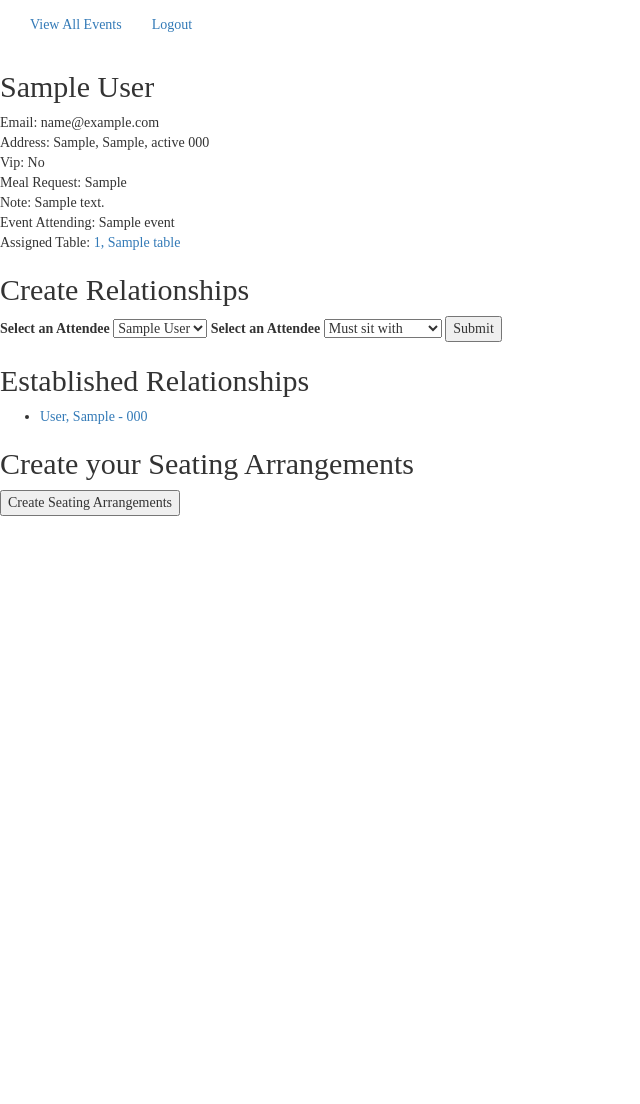
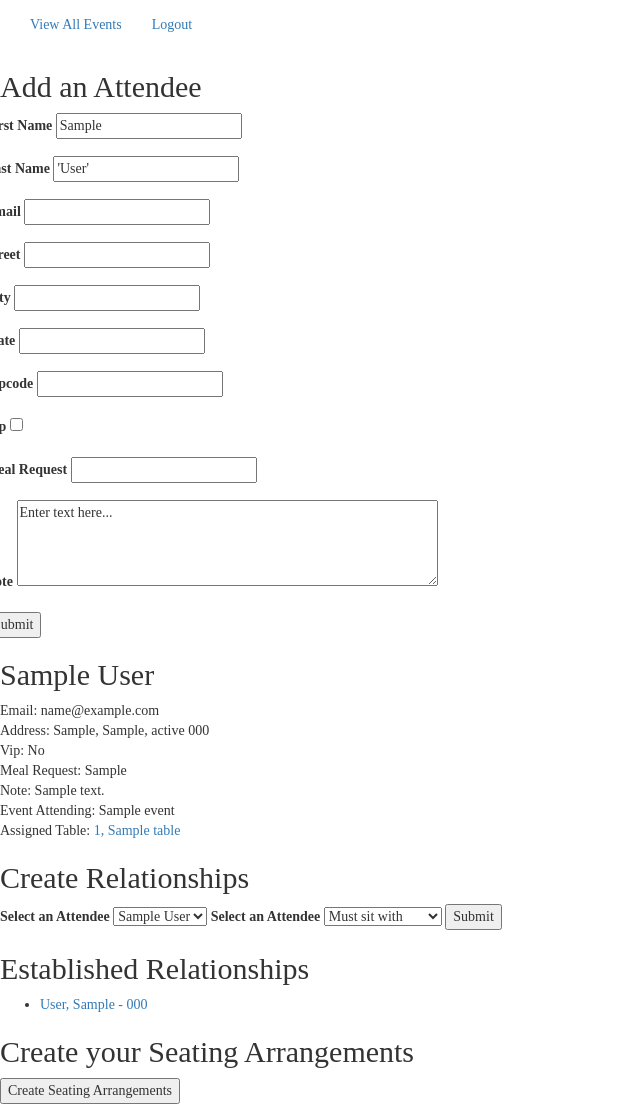
Before and after one commit to nurarenke/Seater, a Flask app: page /attendee/1/1 in a window 1280 px wide. Shown: the whole page, without its empty margins (0-640 px from the left). Before the commit the page ends 516 px from the top, so only its background shows below. Run offline with Flask 2, Linux system fonts and the light colour scheme; the visitor is signed in with stand-in values (Sample User, id 1); tables that the repository leaves empty hold one stand-in row (values such as "Sample post"); some libraries are stand-ins or nearby versions.

Commit message:
creating an edit form

```diff
--- a/server.py
+++ b/server.py
@@ -163,11 +163,7 @@ def create_attendee():
     zipcode = request.form.get('zipcode')
     meal_request = request.form.get('meal_request')
     note = request.form.get('note')
-    is_vip = request.form.get('vip')
-    if is_vip == 'True':
-        is_vip = True
-    else:
-        is_vip = False
+    is_vip = request.form.get('vip') == 'True'
 
     user_id = session.get("user_id")
     event_id = db.session.query(Event.event_id).filter(Event.user_id == user_id).first()
@@ -191,8 +187,16 @@ def create_attendee():
     return redirect('/attendee/{}/{}'.format(
                     new_attendee.attendee_id, new_attendee.event_id))
 
+@app.route('/attendee/<int:event_id>/new-attendee')
+def new_attendee(event_id):
+    '''Shows an empty attendee info page for filling out to make a new attendee.'''
+    attendee = None
+
+    return render_template("attendee.html",
+                            attendee=attendee)
+
 @app.route('/attendee/<int:attendee_id>/<int:event_id>')
-def attendee_detail(attendee_id, event_id):
+def edit_attendee(attendee_id, event_id):
     '''Show info about user and relationships.'''
     if is_not_logged_in():
         return redirect('/')
@@ -219,8 +223,6 @@ def attendee_detail(attendee_id, event_id):
             relationship_attendee = Attendee.query.get(r.primary_attendee)
 
         relationships_with_attendee.append((relationship_attendee, r.relationship_code))
-
-
 
     return render_template("attendee.html",
                             attendee=attendee,
--- a/templates/attendee.html
+++ b/templates/attendee.html
@@ -1,6 +1,110 @@
 {% extends 'base.html' %}
 {% block title %}Seater{% endblock %}
 {% block content %}
+{% if attendee == None %}
+<div class="well spaced" style="width:40%;">
+<!--Create an Attendee-->
+  <h2>Add an Attendee</h2>
+
+  <form id='add_attendee_form' class="form-horizontal" action='/create-attendee' method='POST'>
+    <div class="form-group">
+      <label>First Name</label>
+        <input type='text' name='first_name' required>
+    </div>
+    <div class="form-group">
+      <label>Last Name</label>
+        <input type='text' name='last_name' required>
+    </div>
+    <div class="form-group">
+      <label>Email</label>
+        <input type='email' name='email'>
+    </div>
+    <div class="form-group">
+      <label>Street</label>
+        <input type='text' name='street'>
+    </div>
+    <div class="form-group">
+      <label>City</label>
+        <input type='text' name='city'>
+    </div>
+    <div class="form-group">
+      <label>State</label>
+        <input type='text' name='state'>
+    </div>
+    <div class="form-group">
+      <label>Zipcode</label>
+        <input type='number' name='zipcode'>
+    </div>
+    <div class="form-group">
+      <label>Vip</label>
+       <input type='checkbox' name='vip' value='True'>
+    </div>
+    <div class="form-group">
+      <label>Meal Request</label>
+        <input type='text' name='meal_request'>
+    </div>
+    <div class="form-group">
+      <label>Note</label>
+        <textarea rows="4" cols="50" name="note" form='add_attendee_form'>Enter text here...
+        </textarea>
+    </div>
+    <div class="form-group">
+      <input type='submit' name='btn' value='Submit'>
+    </div>
+  </form>
+</div>
+{% else %}
+<div class='col-6' class="well spaced" style="width:40%;">
+<!--Create an Attendee-->
+  <h2>Add an Attendee</h2>
+
+  <form id='add_attendee_form' class="form-horizontal" action='/create-attendee' method='POST'>
+    <div class="form-group">
+      <label>First Name</label>
+        <input type='text' name='first_name' value='{{ attendee.first_name }}' required>
+    </div>
+    <div class="form-group">
+      <label>Last Name</label>
+        <input type='text' name='last_name' value="'{{ attendee.last_name }}'" required>
+    </div>
+    <div class="form-group">
+      <label>Email</label>
+        <input type='email' name='email'>
+    </div>
+    <div class="form-group">
+      <label>Street</label>
+        <input type='text' name='street'>
+    </div>
+    <div class="form-group">
+      <label>City</label>
+        <input type='text' name='city'>
+    </div>
+    <div class="form-group">
+      <label>State</label>
+        <input type='text' name='state'>
+    </div>
+    <div class="form-group">
+      <label>Zipcode</label>
+        <input type='number' name='zipcode'>
+    </div>
+    <div class="form-group">
+      <label>Vip</label>
+       <input type='checkbox' name='vip' value='True'>
+    </div>
+    <div class="form-group">
+      <label>Meal Request</label>
+        <input type='text' name='meal_request'>
+    </div>
+    <div class="form-group">
+      <label>Note</label>
+        <textarea rows="4" cols="50" name="note" form='add_attendee_form'>Enter text here...
+        </textarea>
+    </div>
+    <div class="form-group">
+      <input type='submit' name='btn' value='Submit'>
+    </div>
+  </form>
+</div>
 <!--display attendee-->
 <div>
   <h2>{{ attendee.first_name }} {{ attendee.last_name }}</h2>
@@ -77,4 +181,5 @@
 <form action='/table-assignments' method="POST">
 <input type='submit' name='btn' value='Create Seating Arrangements'>
 </div>
+{% endif %}
 {% endblock %}
--- a/templates/base.html
+++ b/templates/base.html
@@ -11,6 +11,7 @@
     <link rel="stylesheet" type="text/css" href="/static/mystyle.css">
 </head>
 <body>
+
 <div class="collapse navbar-collapse">
   <ul class="nav navbar-nav">
   {% if "user_id" in session %}
@@ -28,6 +29,7 @@
   {{ flash }}
 </div>
 {% endfor %}
+
 {% block content %}
 {% endblock %}
 
```
Also changed, not shown: templates/event-info.html (+20 -71 lines), templates/table-info.html (+14 -0 lines).
